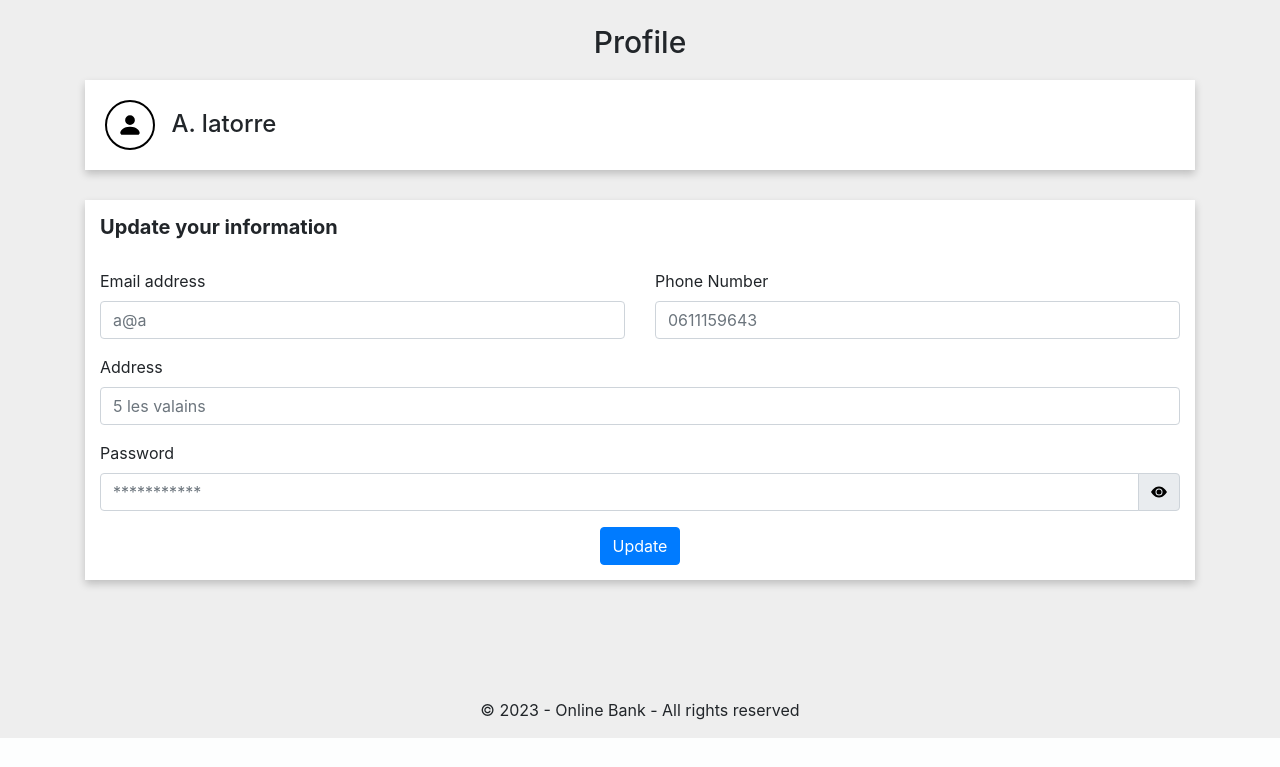
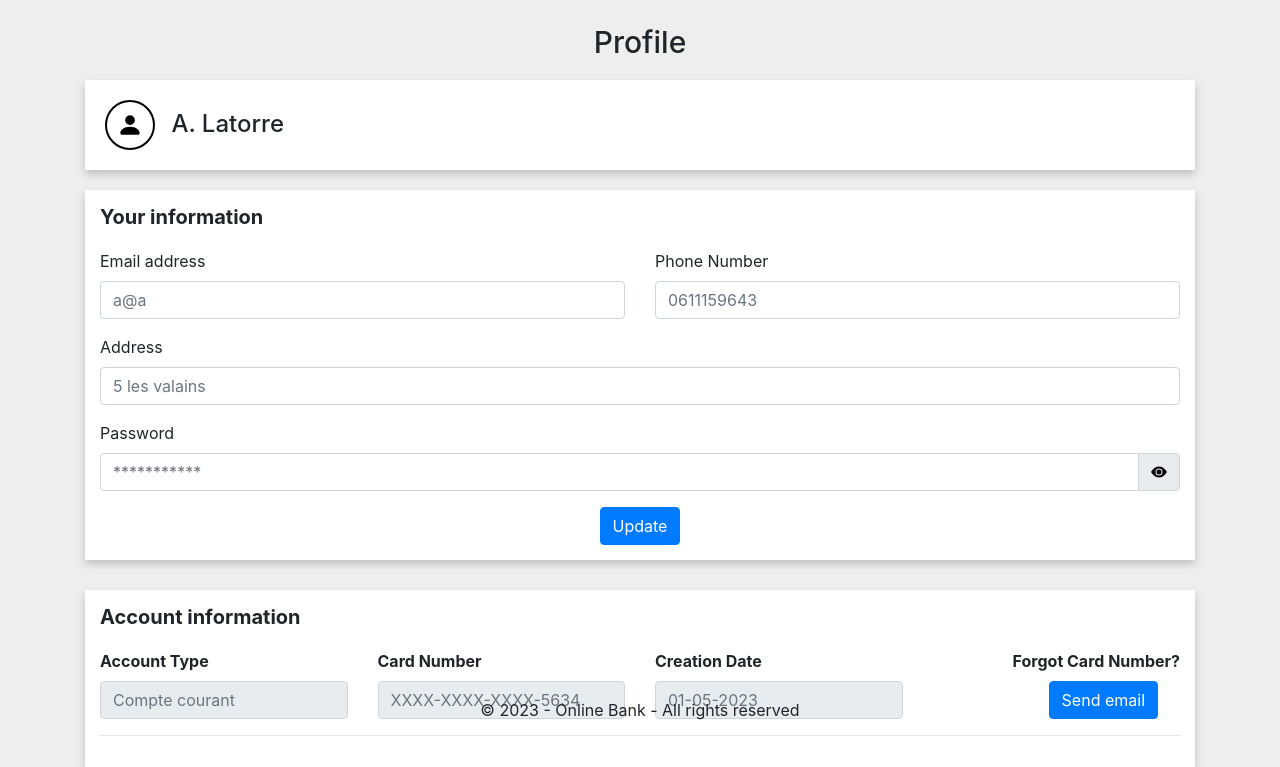
Before and after one commit to Audran10/Online_Bank, a Flask app: page /profile in a window 1280 px wide; the page is wider, and only the part inside the window is pictured. Shown: the part 62-829 px from the top of that part. Before the commit the page ends 800 px from the top of that part, so only its background shows below. Run offline with Flask 3, Linux system fonts and the light colour scheme; a user stored in the database is signed in; data comes from the database, SQL or seed files in the repository; both versions use the stored data as it was after the commit; some libraries are stand-ins or nearby versions.

Commit message:
updated profile page and added account info and button which will send email with card number to email (TO DO)

```diff
--- a/static/profile.css
+++ b/static/profile.css
@@ -41,14 +41,14 @@
     box-shadow: 0 4px 8px 0 rgba(0, 0, 0, 0.2);
     background-color: white;
     padding: 20px;
-    margin-bottom: 30px;
+    margin-bottom: 20px;
 }
 
 h5 {
     text-align: left;
     font-weight: bold;
     font-size: 20px;
-    margin-bottom: 30px;
+    margin-bottom: 20px;
 }
 
 .profile_icon {
@@ -64,8 +64,19 @@
     padding: 15px;
     box-shadow: 0 4px 8px 0 rgba(0, 0, 0, 0.2);
     background-color: white;
+    margin-bottom: 30px;
 }
 
-.update_button {
-    text-align: center;
+.accountInfo {
+    padding: 15px;
+    box-shadow: 0 4px 8px 0 rgba(0, 0, 0, 0.2);
+    background-color: white;
 }
+
+#sendEmail {
+    margin-right: 22px;
+}
+
+.accountInfo label {
+    font-weight: bold;
+}
--- a/templates/index.html
+++ b/templates/index.html
@@ -85,7 +85,6 @@
                 </div>
             </div>
         </div>
-
         <div class="card" style="width: 22rem;">
             <div class="card-body">
                 <h5 class="card-title">Monthly Saving
--- a/templates/profile.html
+++ b/templates/profile.html
@@ -34,10 +34,10 @@
             <h3>Profile</h3>
             <h4>
               <img src="{{ url_for('static', filename='profile_icon.svg') }}" alt="SVG Image" class="profile_icon">
-              {{ user.first_name[0] }}. {{ user.last_name }}
+              {{ user.first_name[0] }}. {{ user.last_name.capitalize() }}
             </h4>
             <form action="/profile" method="POST" class="updateInfo">
-              <h5>Update your information</h5>
+              <h5>Your information</h5>
               <div class="form-group row">
                   <div class="col">
                       <label for="email">Email address</label>
@@ -85,34 +85,40 @@
                 });
             </script>
             </form>
-            <!--<form class="updateInfo">
+            <form class="accountInfo" method="GET, POST">
                 <h5>Account information</h5>
-                <div class="form-group row">
+                <div class="row">
                   <div class="col">
-                        <label for="email">Email address</label>
-                        <input type="email" class="form-control" name="email" id="email" placeholder="{{ user.email }}">
+                    <label for="name">Account Type</label>
                   </div>
                   <div class="col">
-                        <label for="phone">Phone Number</label>
-                        <input type="tel" class="form-control" name="phone" id="phone" placeholder="{{ user.phone_number }}">
+                    <label for="cart_nb">Card Number</label>
+                  </div>
+                  <div class="col">
+                    <label for="creation_date">Creation Date</label>
+                  </div>
+                  <div class="col text-right">
+                    <label for="creation_date">Forgot Card Number?</label>
                   </div>
                 </div>
-                <div class="form-group">
-                    <label for="address">Address</label>
-                    <input type="address" class="form-control" name="address" id="address" placeholder="{{ user.address }}">
+                {% for account in accounts %}
+                <div class="row">
+                  <div class="col">
+                    <input type="text" class="form-control" name="name" id="name" placeholder="{{ account.name }}" readonly>
                   </div>
-                <div class="form-group">
-                  <label for="password">Password</label>
-                  <div class="input-group">
-                      <input type="password" class="form-control" name="password" id="password" placeholder="***********">
-                      <div class="input-group-append">
-                          <span class="input-group-text toggle-password" id="togglePassword">
-                              <img src="{{ url_for('static', filename='eye-fill.svg') }}" alt="Show Password" id="showPassword">
-                          </span>
+                  <div class="col">
+                    <input type="text" class="form-control" name="cart_nb" id="cart_nb" placeholder="XXXX-XXXX-XXXX-{{ account.cart_nb[-4:] }}" readonly>
+                  </div>
+                  <div class="col">
+                    <input type="text" class="form-control" name="creation_date" id="creation_date" placeholder="{{ account.creation_date }}" readonly>
+                  </div>
+                  <div class="col text-right">
+                    <button class="saveBtn btn btn-primary" id="sendEmail" type=submit/>Send email</button>
                   </div>
                 </div>
-              </div>
-              </form> -->
+                <hr>
+                {% endfor %}
+              </form>
         </div>
     </div>
     <div class="footer">
--- a/views.py
+++ b/views.py
@@ -4,6 +4,7 @@
 import sqlite3
 import random
 import datetime
+import smtplib
 
 
 app = Flask(__name__)
@@ -107,6 +108,8 @@
         user = Users.get_user_by_id(session['user_id'])
         if user != None:
             accounts = Accounts.get_accounts_by_user(user.id_user)
+            for account in accounts:
+                account.cart_nb = str(account.cart_nb)
             if request.method == 'POST':
                 conn = sqlite3.connect('app.db')
                 cursor = conn.cursor()
```
Also changed, not shown: app.db. Lines whose indentation alone changed are shown as unchanged.
